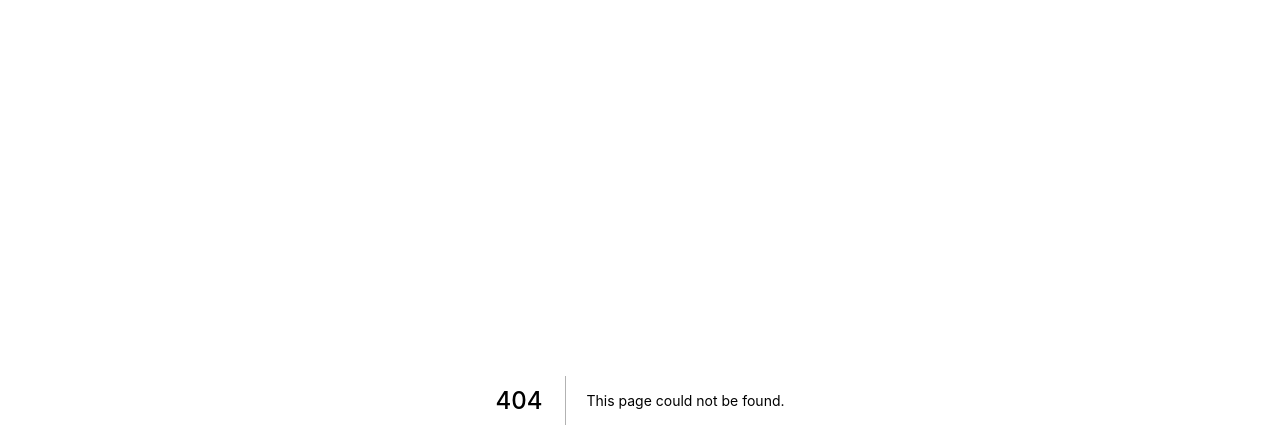
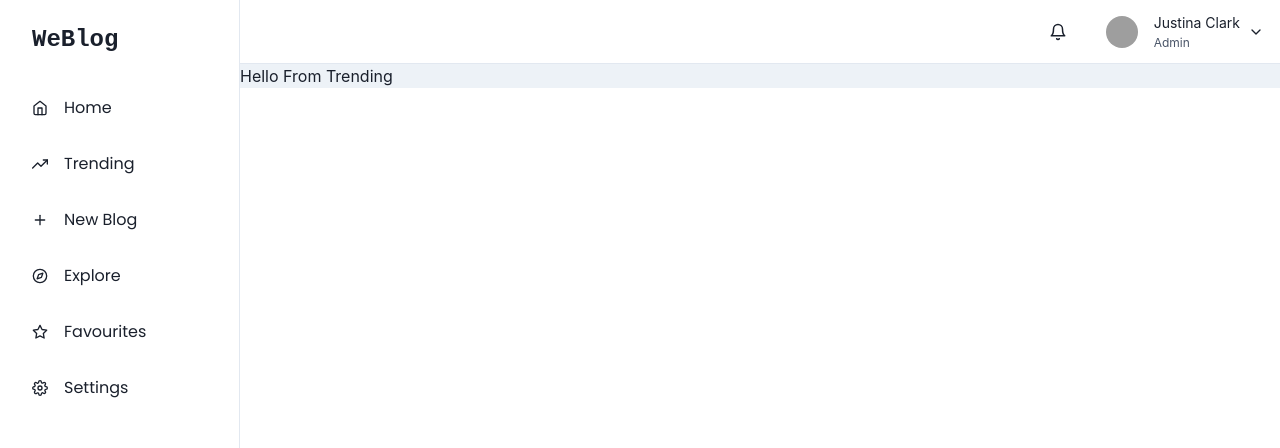
Before and after one commit to DARIYAVALI60/blog_nextjs, a Next.js app: page /trending in a window 1280 px wide. Before the commit this address had no page. Shown: the top 448 px of the page. Built offline with nearby package versions, Linux system fonts and the light colour scheme; grey boxes are pictures that could not be loaded.

Commit message:
new page

```diff
--- /dev/null
+++ b/pages/trending.tsx
@@ -0,0 +1,14 @@
+import React from 'react';
+import NavBar from "../components/Navbar";
+
+function Trending() {
+    return (
+        <div>
+            <NavBar>
+                <h1>Hello From Trending</h1>
+            </NavBar>
+        </div>
+    );
+}
+
+export default Trending;
```
